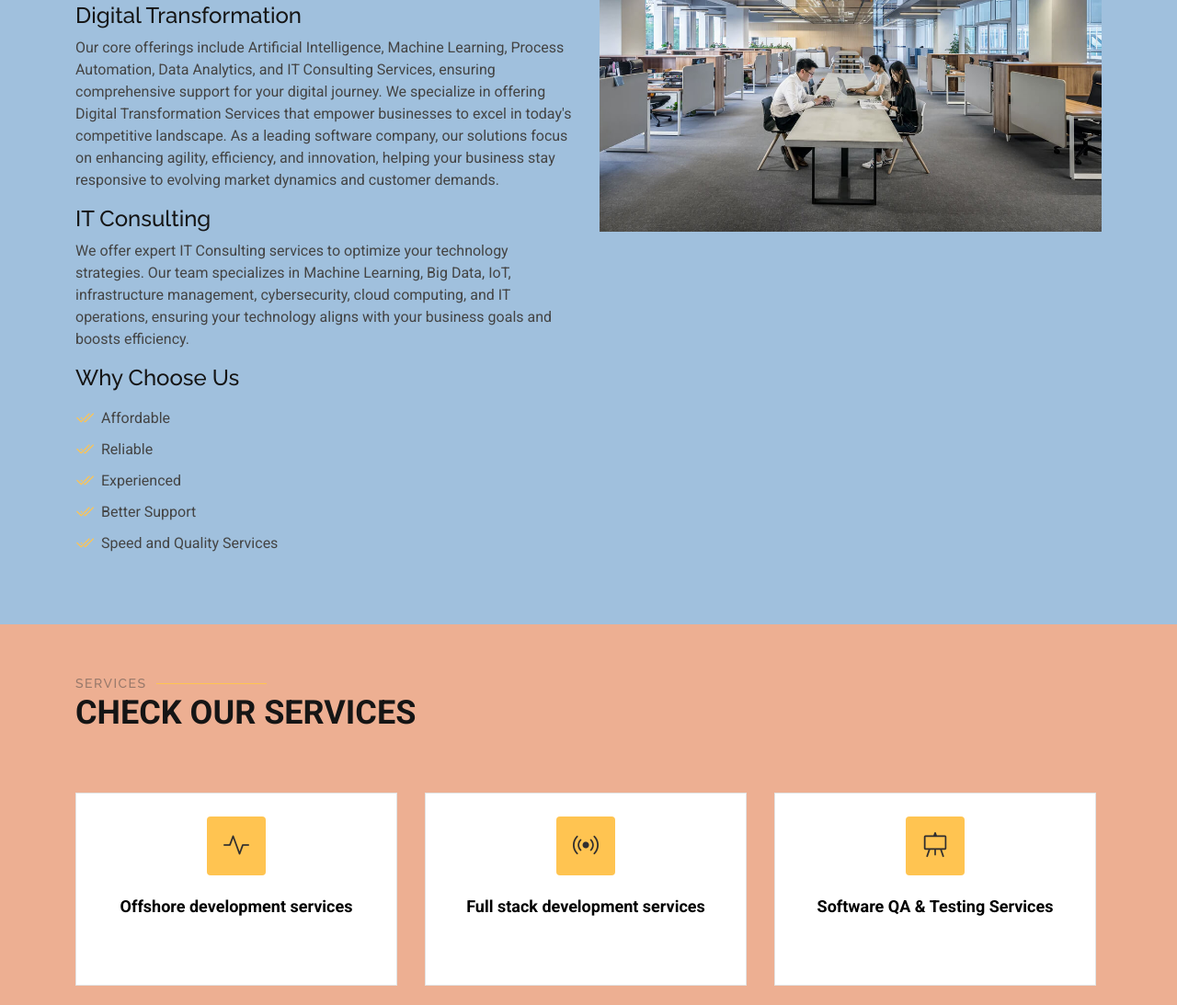
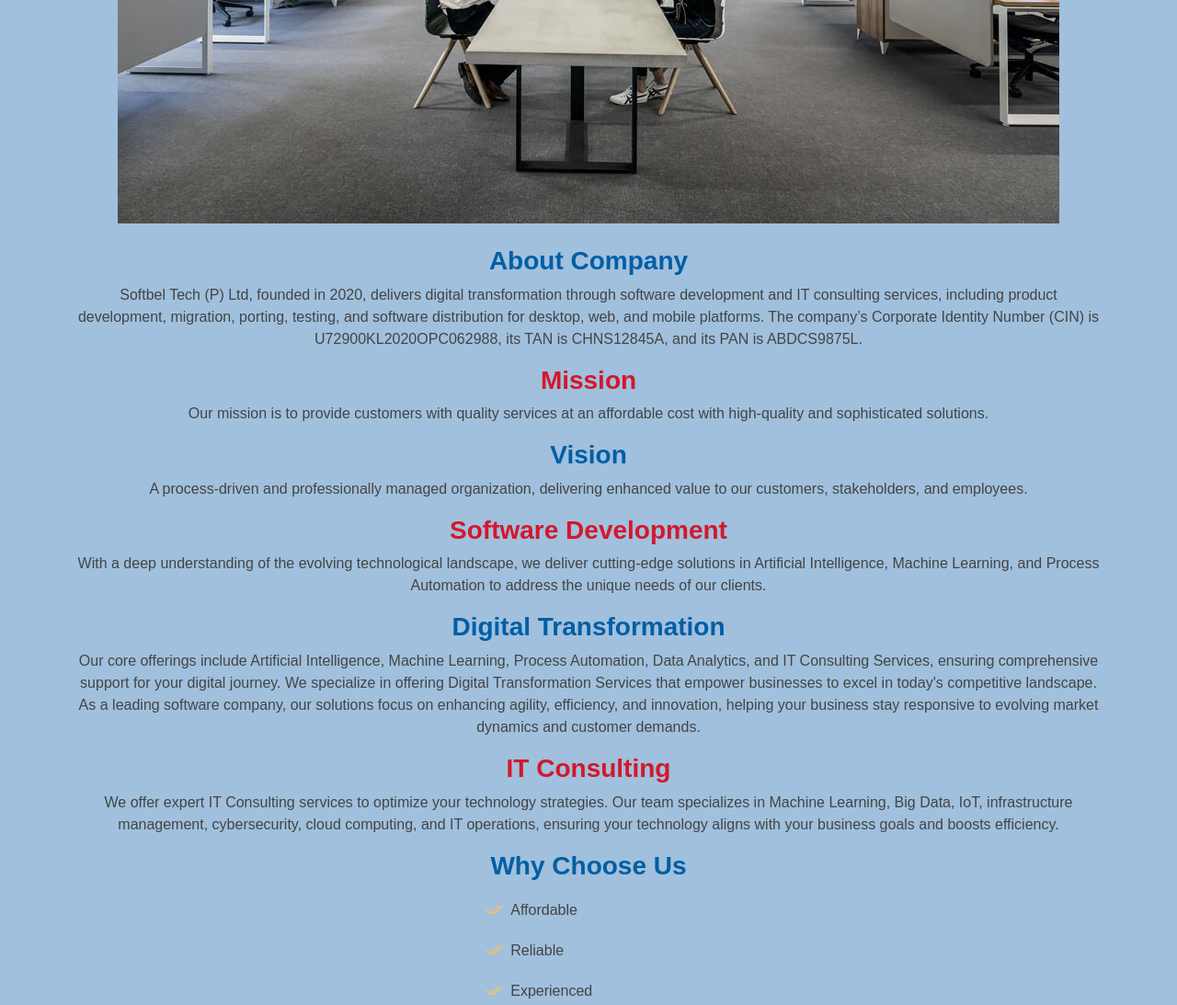
Before and after one commit to joe-fran-cis/softbel, a plain HTML site: page index.html in a window 1280 px wide. Shown: the part 1385-2478 px from the top of the page at 92% size. Drawn offline with Linux system fonts and the light colour scheme; some packages are replaced by stand-ins of ours; a script that the page names is missing.

Commit message:
font family changed

```diff
--- a/assets/css/main.css
+++ b/assets/css/main.css
@@ -11,6 +11,10 @@
 # Help: https://bootstrapmade.com/color-system/
 --------------------------------------------------------------*/
 /* Fonts */
+* {
+  font-family: 'Arial', sans-serif !important;
+}
+
 :root {
   --default-font: "Roboto", system-ui, -apple-system, "Segoe UI", Roboto, "Helvetica Neue", Arial, "Noto Sans", "Liberation Sans", sans-serif, "Apple Color Emoji", "Segoe UI Emoji", "Segoe UI Symbol", "Noto Color Emoji";
   --heading-font: "Raleway", sans-serif;
@@ -1842,3 +1846,40 @@ a:hover .custom-heading {
     opacity: 1;
   }
 }
+
+.about .content {
+  text-align: justify;
+}
+
+/* Apply alternating colors to h3 elements inside the about section */
+#about h3:nth-of-type(odd) {
+  color: #005EA4;
+  /* Color for odd h3 (red-orange) */
+}
+
+#about h3:nth-of-type(even) {
+  color: #D4172C;
+  /* Color for even h3 (light blue) */
+}
+
+/* Center the list itself */
+#about ul {
+  list-style-type: none;
+  /* Remove default bullets */
+  padding: 0;
+  /* Remove default padding */
+  margin: 0 auto;
+  /* Center the entire list horizontally */
+  display: block;
+  /* Block display for default behavior */
+  width: fit-content;
+  /* Ensure the width of the ul fits its content */
+}
+
+/* Style the list items */
+#about ul li {
+  text-align: left;
+  /* Left-align text inside each li */
+  margin: 10px 0;
+  /* Add some vertical space between each list item */
+}
--- a/index.html
+++ b/index.html
@@ -151,53 +151,54 @@
 
 
     <section id="about" class="about section">
-
       <div class="container" data-aos="fade-up" data-aos-delay="100">
-
         <div class="row gy-4">
-          <div class="col-lg-6 order-1 order-lg-2 d-flex justify-content-center align-items-center">
+          <!-- Image Column (now comes first) -->
+          <div class="col-lg-12 d-flex justify-content-center align-items-center">
             <img src="assets/img/about.jpg" class="img-fluid" alt="">
           </div>
-          <div class="col-lg-6 order-2 order-lg-1 content">
-            <h3>About Company</h3>
-            <p class="fst-italic">
+
+          <!-- Text Content Column (now comes second) -->
+          <div class="col-lg-12 content">
+            <h3 style="text-align: center;">About Company</h3>
+            <p style="text-align: center;">
               Softbel Tech (P) Ltd, founded in 2020, delivers digital transformation through software development and IT
               consulting services, including product development, migration, porting, testing, and software distribution
               for desktop, web, and mobile platforms. The company’s Corporate Identity Number (CIN) is
               U72900KL2020OPC062988, its TAN is CHNS12845A, and its PAN is ABDCS9875L.
             </p>
-            <h4>Mission</h4>
-            <p>
+            <h3 style="text-align: center;">Mission</h3>
+            <p style="text-align: center;">
               Our mission is to provide customers with quality services at an affordable cost with high-quality and
               sophisticated solutions.
             </p>
-            <h4>Vision</h4>
-            <p>
+            <h3 style="text-align: center;">Vision</h3>
+            <p style="text-align: center;">
               A process-driven and professionally managed organization, delivering enhanced value to our customers,
               stakeholders, and employees.
             </p>
-            <h4>Software Development</h4>
-            <p>
+            <h3 style="text-align: center;">Software Development</h3>
+            <p style="text-align: center;">
               With a deep understanding of the evolving technological landscape, we deliver cutting-edge solutions in
               Artificial Intelligence, Machine Learning, and Process Automation to address the unique needs of our
               clients.
             </p>
-            <h4>Digital Transformation</h4>
-            <p>
+            <h3 style="text-align: center;">Digital Transformation</h3>
+            <p style="text-align: center;">
               Our core offerings include Artificial Intelligence, Machine Learning, Process Automation, Data Analytics,
               and IT Consulting Services, ensuring comprehensive support for your digital journey. We specialize in
               offering Digital Transformation Services that empower businesses to excel in today's competitive
               landscape. As a leading software company, our solutions focus on enhancing agility, efficiency, and
               innovation, helping your business stay responsive to evolving market dynamics and customer demands.
             </p>
-            <h4>IT Consulting</h4>
-            <p>
+            <h3 style="text-align: center;">IT Consulting</h3>
+            <p style="text-align: center;">
               We offer expert IT Consulting services to optimize your technology strategies. Our team specializes in
               Machine Learning, Big Data, IoT, infrastructure management, cybersecurity, cloud computing, and IT
               operations, ensuring your technology aligns with your business goals and boosts efficiency.
             </p>
-            <h4>Why Choose Us</h4>
-            <ul>
+            <h3 style="text-align: center;">Why Choose Us</h3>
+            <ul style="text-align: center;">
               <li><i class="bi bi-check2-all"></i> Affordable</li>
               <li><i class="bi bi-check2-all"></i> Reliable</li>
               <li><i class="bi bi-check2-all"></i> Experienced</li>
@@ -206,10 +207,9 @@
             </ul>
           </div>
         </div>
+      </div>
+    </section>
 
-      </div>
-
-    </section>
 
 
 
@@ -816,11 +816,11 @@
           <div class="col-lg-2 col-md-3 footer-links">
             <h4>Our Services</h4>
             <ul>
-              <li><i class="bi bi-chevron-right"></i> <a href="#"> Web Design</a></li>
-              <li><i class="bi bi-chevron-right"></i> <a href="#"> Web Development</a></li>
-              <li><i class="bi bi-chevron-right"></i> <a href="#"> Product Management</a></li>
-              <li><i class="bi bi-chevron-right"></i> <a href="#"> Marketing</a></li>
-              <li><i class="bi bi-chevron-right"></i> <a href="#"> Graphic Design</a></li>
+              <li><i class="bi bi-chevron-right"></i> <a href="#services"> Web Design</a></li>
+              <li><i class="bi bi-chevron-right"></i> <a href="#services"> Web Development</a></li>
+              <li><i class="bi bi-chevron-right"></i> <a href="#services"> Product Management</a></li>
+              <li><i class="bi bi-chevron-right"></i> <a href="#services"> Marketing</a></li>
+              <li><i class="bi bi-chevron-right"></i> <a href="#services"> Graphic Design</a></li>
             </ul>
           </div>
 
```
